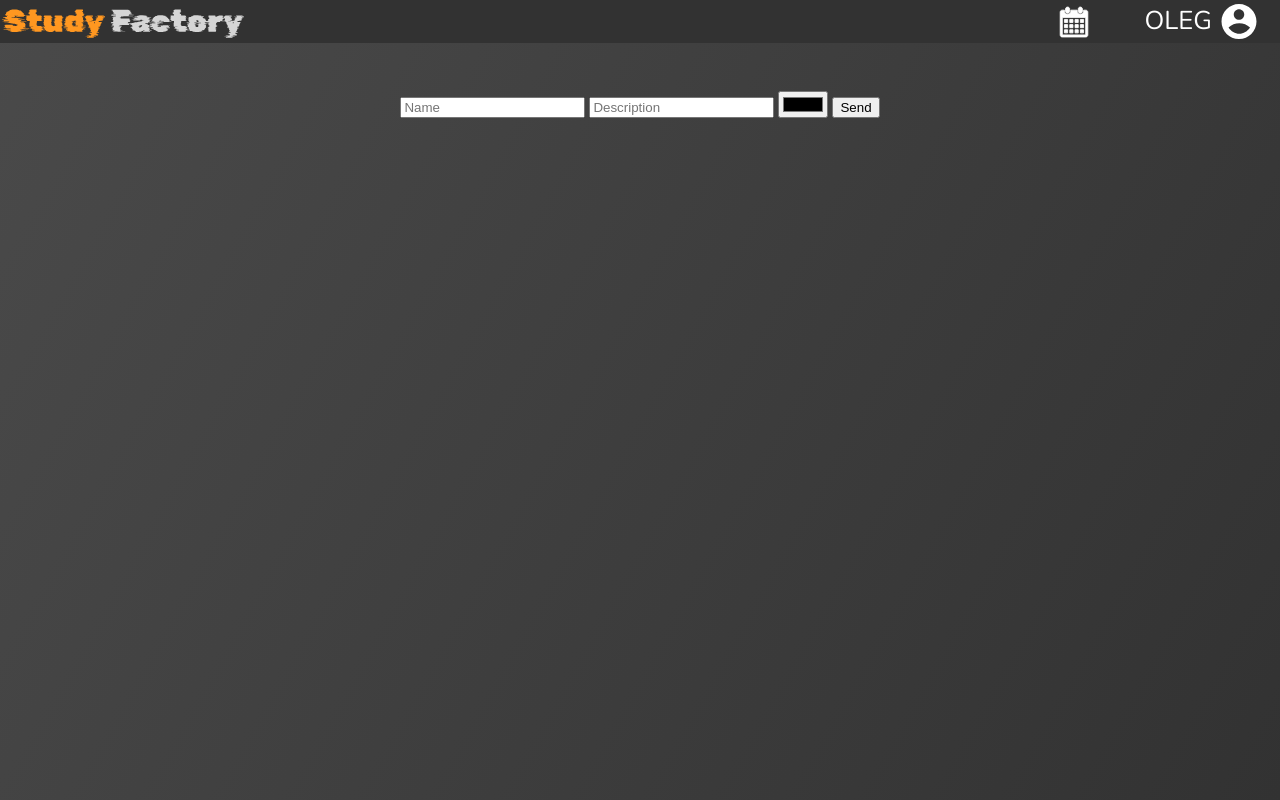
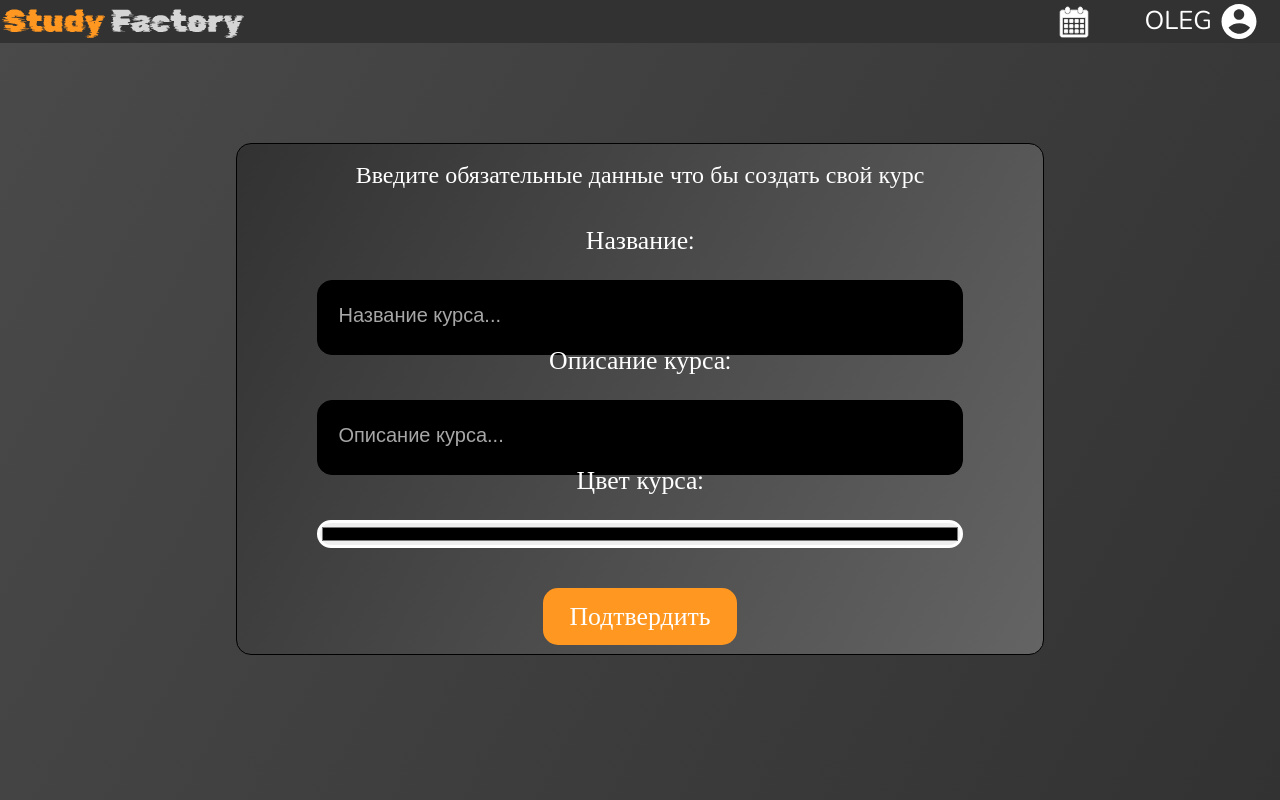
Before and after one commit to artemijMoskowsky/StudyFactory, a Python web app: template course_app/templates/course_creation.html in a window 1280 px wide. Run offline with Jinja, Linux system fonts and the light colour scheme; the template is opened without the code that fills it, so the values that code supplies are empty.

Commit message:
created course create web page

```diff
--- a/course_app/static/css/course_creation.css
+++ b/course_app/static/css/course_creation.css
@@ -1,5 +1,96 @@
 .content-placer{
     width: 100%;
     height: 100%;
-    padding-top: calc(2.3vw + 2.4vh);
+    padding-top: 100px;
+    align-items: center;
 }
+
+#create-course {
+    display: flex;
+    flex-direction: column;
+    align-items: center;
+    justify-content: space-between;
+    gap: 40px;
+    width: 63%;
+    height: fit-content;
+    background: #323232;
+    background: linear-gradient(-62deg, rgba(100, 100, 100, 1) 0%, rgba(50, 50, 50, 1) 100%);
+    border-radius: 15px;
+    border: 1px solid black;
+    padding-bottom: 1.2vh;
+
+}
+
+.form-content-placer {
+    display: flex;
+    flex-direction: column;
+    align-items: center;
+    width: 80%;
+    height: 10vh;
+    gap: 27px;
+}
+
+#form-name {
+    font-family: "Nunito";
+    color: white;
+    font-size: calc(1.4vw + 0.75vh);
+    padding-top: 20px;
+}
+
+#submit-button {
+    background-color: #FF9720;
+    width: fit-content;
+    height: fit-content;
+    font-family: "Nunito";
+    color: white;
+    font-size: calc(1.2vw + 1.3vh);
+    border: none;
+    padding-top: 1.4vh;
+    padding-bottom: 1.4vh;
+    padding-right: 2.1vw;
+    padding-left: 2.1vw;
+    border-radius: 15px;
+    cursor: pointer;
+}
+
+.form-text {
+    color: #ffffff;
+    font-family: "Nunito";
+    font-size: calc(1.2vw + 1.3vh);
+}
+
+.form-input {
+    width: 100%;
+    height: 100%;
+    background-color: black;
+    border: 1px solid black;
+    color: white;
+    border-radius: 15px;
+    padding: 29px;
+    padding-left: 20px;
+    padding-right: 20px;
+    box-sizing: border-box;
+}
+
+.form-input::placeholder {
+    color: #A7A7A7;
+    font-size: 20px;
+}
+
+.form-input:focus {
+    outline: 2px solid #FF9720;
+}
+
+.form-input:focus::placeholder {
+    color: #FF9720;
+}
+
+#color-input{
+    display: flex;
+    width: 100%;
+    height: 78px;
+    border-radius: 15px;
+    padding: 0;
+    cursor: pointer;
+    border: 3px solid white;
+}
--- a/course_app/templates/course_creation.html
+++ b/course_app/templates/course_creation.html
@@ -6,11 +6,25 @@
 {% endblock %}
 
 {% block content %}
-    <form method = "post">
-        <input type="text" name="name" placeholder="Name">
-        <input type="text" name="description" placeholder="Description">
-        <input type="color" name="color" placeholder="Color">
-        <button type="submit">Send</button>
+    <form id="create-course" method = "post">
+        <div id="form-name">Введите обязательные данные что бы создать свой курс</div>
+
+        <div class="form-content-placer">
+            <label class="form-text">Название:</label>
+            <input type="text" class="form-input" placeholder="Название курса...">
+        </div>
+
+        <div class="form-content-placer">
+            <label class="form-text">Описание курса:</label>
+            <input type="text" class="form-input" placeholder="Описание курса...">
+        </div>
+
+        <div class="form-content-placer">
+            <label class="form-text">Цвет курса:</label>
+            <input type="color" id="color-input">
+        </div>
+
+        <button id="submit-button" type="submit">Подтвердить</button>
     </form>
 
 {% endblock content %}
```
